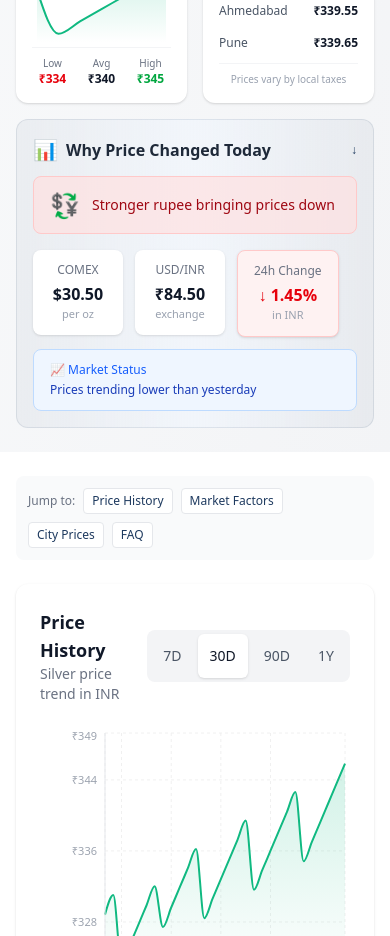
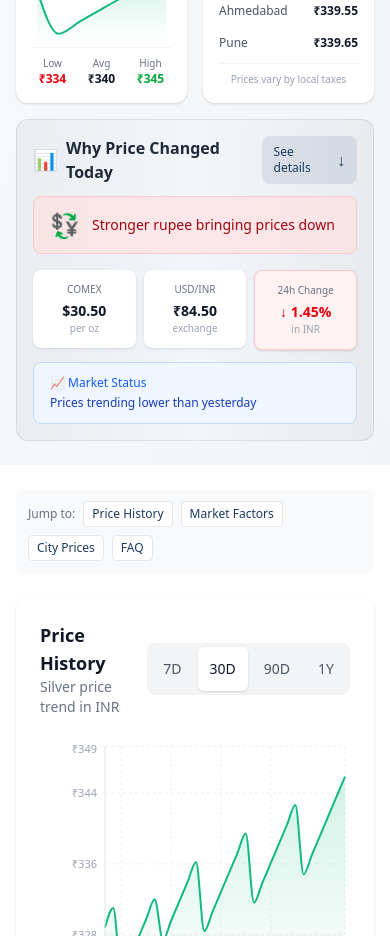
Before and after one commit to achaudhary7/SilverInfo, a Next.js app: page / in a window 390 px wide. Shown: the part 960-1896 px from the top of the page. Built offline with nearby package versions, Linux system fonts and the light colour scheme; no server answers.

Commit message:
Fix WhyPriceChangedTeaser mobile UX - better click target and centered grid

```diff
--- a/src/components/WhyPriceChangedTeaser.tsx
+++ b/src/components/WhyPriceChangedTeaser.tsx
@@ -125,11 +125,11 @@ export default function WhyPriceChangedTeaser() {
           </span>
         </div>
         <Link
-          href="#why-price-changed"
-          className="text-xs sm:text-sm text-[#1e3a5f] font-medium hover:underline flex items-center gap-1"
+          href="#market-factors"
+          className="flex items-center gap-1.5 px-3 py-2 bg-[#1e3a5f]/10 hover:bg-[#1e3a5f]/20 rounded-lg transition-colors active:scale-95 min-h-[44px]"
         >
-          <span className="hidden sm:inline">Full analysis</span>
-          <span>↓</span>
+          <span className="text-xs sm:text-sm text-[#1e3a5f] font-medium">See details</span>
+          <span className="text-[#1e3a5f]">↓</span>
         </Link>
       </div>
 
@@ -149,47 +149,48 @@ export default function WhyPriceChangedTeaser() {
         </span>
       </div>
 
-      {/* Market Data Pills */}
-      <div className="flex flex-wrap items-stretch gap-3">
+      {/* Market Data Pills - 3 columns centered */}
+      <div className="grid grid-cols-3 gap-2 sm:gap-3 mb-3">
         {/* COMEX Price */}
         <Tooltip text={comexTooltip}>
-          <div className="flex flex-col items-center px-4 py-3 rounded-lg bg-white shadow-sm hover:shadow-md transition-shadow min-w-[90px]">
-            <span className="text-xs text-gray-500 mb-1">COMEX</span>
-            <span className="text-base sm:text-lg font-bold text-gray-900">${comexUsd.toFixed(2)}</span>
-            <span className="text-[11px] text-gray-400">per oz</span>
+          <div className="flex flex-col items-center px-2 sm:px-4 py-3 rounded-lg bg-white shadow-sm hover:shadow-md transition-shadow text-center">
+            <span className="text-[10px] sm:text-xs text-gray-500 mb-1">COMEX</span>
+            <span className="text-sm sm:text-lg font-bold text-gray-900">${comexUsd.toFixed(2)}</span>
+            <span className="text-[10px] sm:text-[11px] text-gray-400">per oz</span>
           </div>
         </Tooltip>
 
         {/* USD/INR */}
         <Tooltip text={usdInrTooltip}>
-          <div className="flex flex-col items-center px-4 py-3 rounded-lg bg-white shadow-sm hover:shadow-md transition-shadow min-w-[90px]">
-            <span className="text-xs text-gray-500 mb-1">USD/INR</span>
-            <span className="text-base sm:text-lg font-bold text-gray-900">₹{usdInr.toFixed(2)}</span>
-            <span className="text-[11px] text-gray-400">exchange</span>
+          <div className="flex flex-col items-center px-2 sm:px-4 py-3 rounded-lg bg-white shadow-sm hover:shadow-md transition-shadow text-center">
+            <span className="text-[10px] sm:text-xs text-gray-500 mb-1">USD/INR</span>
+            <span className="text-sm sm:text-lg font-bold text-gray-900">₹{usdInr.toFixed(2)}</span>
+            <span className="text-[10px] sm:text-[11px] text-gray-400">exchange</span>
           </div>
         </Tooltip>
 
         {/* 24h Change */}
         <Tooltip text={changeTooltip}>
-          <div className={`flex flex-col items-center px-4 py-3 rounded-lg shadow-sm hover:shadow-md transition-shadow min-w-[90px] ${
+          <div className={`flex flex-col items-center px-2 sm:px-4 py-3 rounded-lg shadow-sm hover:shadow-md transition-shadow text-center ${
             change > 0
               ? "bg-green-50 border border-green-200"
               : change < 0
               ? "bg-red-50 border border-red-200"
               : "bg-gray-50 border border-gray-200"
           }`}>
-            <span className="text-xs text-gray-500 mb-1">24h Change</span>
-            <span className={`text-base sm:text-lg font-bold ${
+            <span className="text-[10px] sm:text-xs text-gray-500 mb-1">24h Change</span>
+            <span className={`text-sm sm:text-lg font-bold ${
               change > 0 ? "text-green-600" : change < 0 ? "text-red-600" : "text-gray-600"
             }`}>
               {change > 0 ? "↑" : change < 0 ? "↓" : "→"} {Math.abs(change).toFixed(2)}%
             </span>
-            <span className="text-[11px] text-gray-400">in INR</span>
+            <span className="text-[10px] sm:text-[11px] text-gray-400">in INR</span>
           </div>
         </Tooltip>
+      </div>
 
-        {/* Market Status - Shows on all screens */}
-        <div className="flex flex-col px-4 py-3 rounded-lg bg-blue-50 border border-blue-200 flex-1 min-w-[120px] sm:min-w-[200px]">
+      {/* Market Status - Full Width */}
+      <div className="flex flex-col px-4 py-3 rounded-lg bg-blue-50 border border-blue-200">
         <span className="text-xs text-blue-600 font-medium mb-1">📈 Market Status</span>
         <span className="text-xs sm:text-sm text-blue-800">
           {change > 0.5
@@ -201,6 +202,5 @@ export default function WhyPriceChangedTeaser() {
         </span>
       </div>
     </div>
-    </div>
   );
 }
```
Lines whose indentation alone changed are shown as unchanged.
